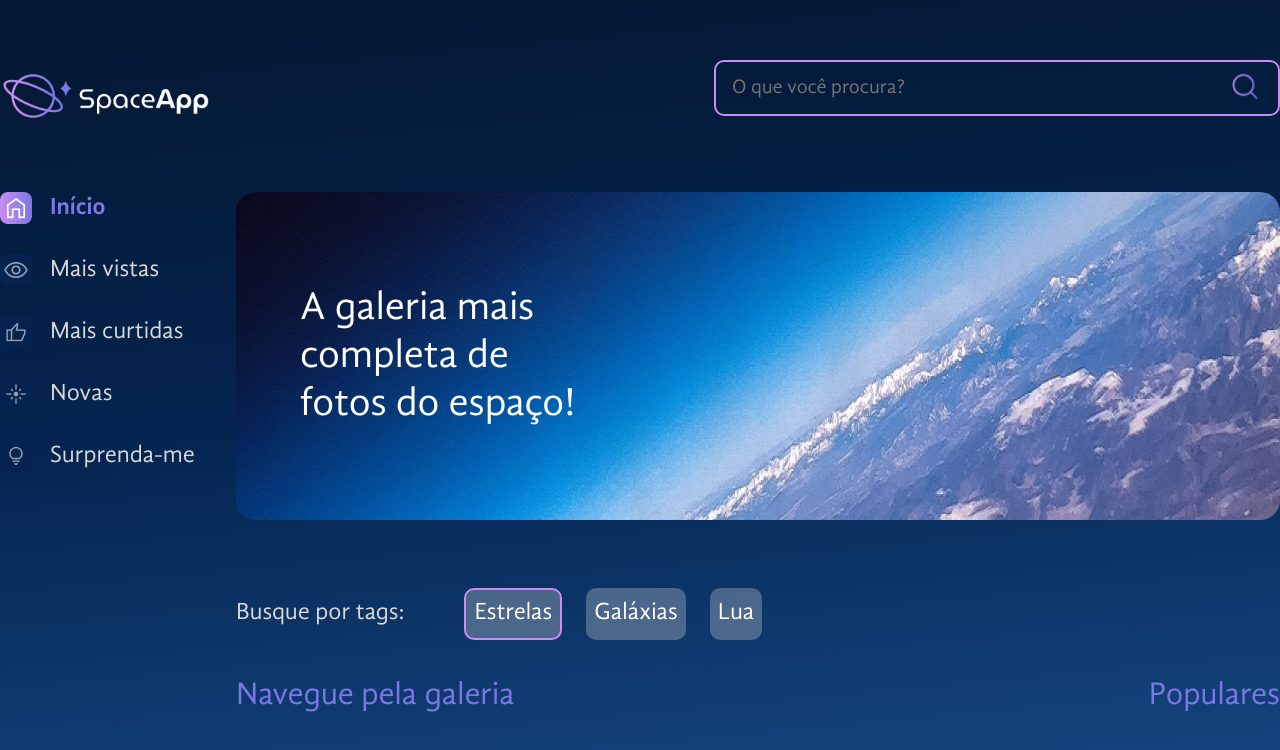
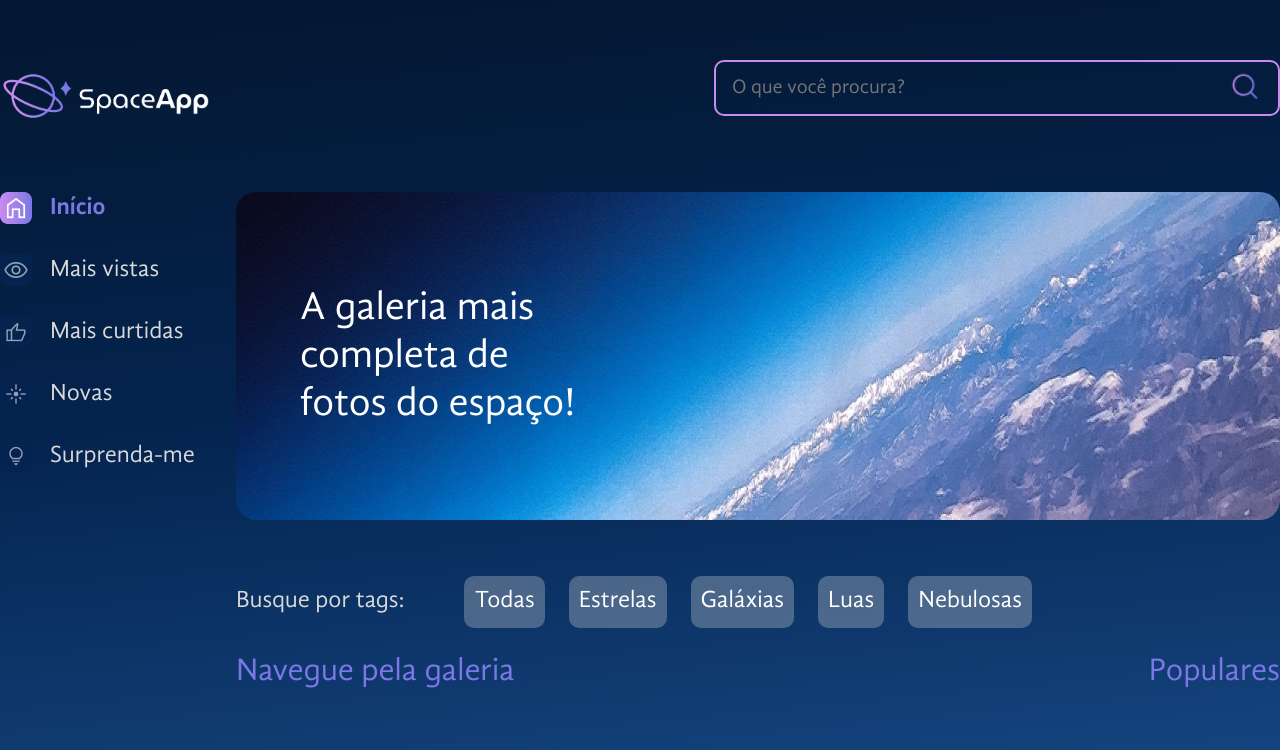
Before and after one commit to jeff-pedro/learn-react-space-app, a React (Vite) app: page / in a window 1280 px wide. Shown: the top 750 px of the page. Built offline with nearby package versions, Linux system fonts and the light colour scheme.

Commit message:
lidando com as tags

```diff
--- a/src/componentes/Galeria/Tags/index.jsx
+++ b/src/componentes/Galeria/Tags/index.jsx
@@ -1,4 +1,5 @@
 import styled from "styled-components"
+import tags from "./tags.json"
 
 const TagsContainer = styled.div`
   display: flex;
@@ -13,41 +14,37 @@ const ListaDeTags = styled.ul`
   gap: 24px;
 `
 
-const Tag = styled.li`
-  display: flex;
-    align-items: center;
+const TagTitulo = styled.h3`
   font-size: 24px;
   font-weight: 400;
-  text-align: center;
+  color: #D9D9D9;
+  margin: 0;
+`
+
+const Tag = styled.li`
+  font-size: 24px;
   color: #FFFFFF;
   padding: 10px 8px;
   background-color: rgba(217, 217, 217, 0.3);
+  cursor: pointer;
   border-radius: 10px;
-  border: ${ (props) => props.$ativo ? "solid 2px #C98CF1" : "" };
-`
-
-const ParagrafoEstilizado = styled.p`
-  font-size: 24px;
-  font-weight: 400;
-  color: #D9D9D9;
+  border: 2px solid transparent;
+  transition: border 0.3s ease;
+  &:hover {
+    border-color: #C98CF1;
+  }
 `
 
 const Tags = () => {
   return (
     <TagsContainer>
-      <ParagrafoEstilizado>Busque por tags:</ParagrafoEstilizado>
+      <TagTitulo>Busque por tags:</TagTitulo>
       <ListaDeTags>
-        <Tag
-          $ativo={true}
-        >
-          Estrelas
-        </Tag>
-        <Tag>
-          Galáxias
-        </Tag>
-        <Tag>
-          Lua
-        </Tag>
+        {tags.map((tag) =>
+          <Tag key={tag.id}>
+            {tag.titulo}
+          </Tag>
+        )}
       </ListaDeTags>
     </TagsContainer>
   )
--- /dev/null
+++ b/src/componentes/Galeria/Tags/tags.json
@@ -0,0 +1,22 @@
+[
+    {
+        "id": 0,
+        "titulo": "Todas"
+    },
+    {
+        "id": 1,
+        "titulo": "Estrelas"
+    },
+    {
+        "id": 2,
+        "titulo": "Galáxias"
+    },
+    {
+        "id": 3,
+        "titulo": "Luas"
+    },
+    {
+        "id": 4,
+        "titulo": "Nebulosas"
+    }
+]
```
Also changed, not shown: fotos.json (added, +72 -0 lines).
